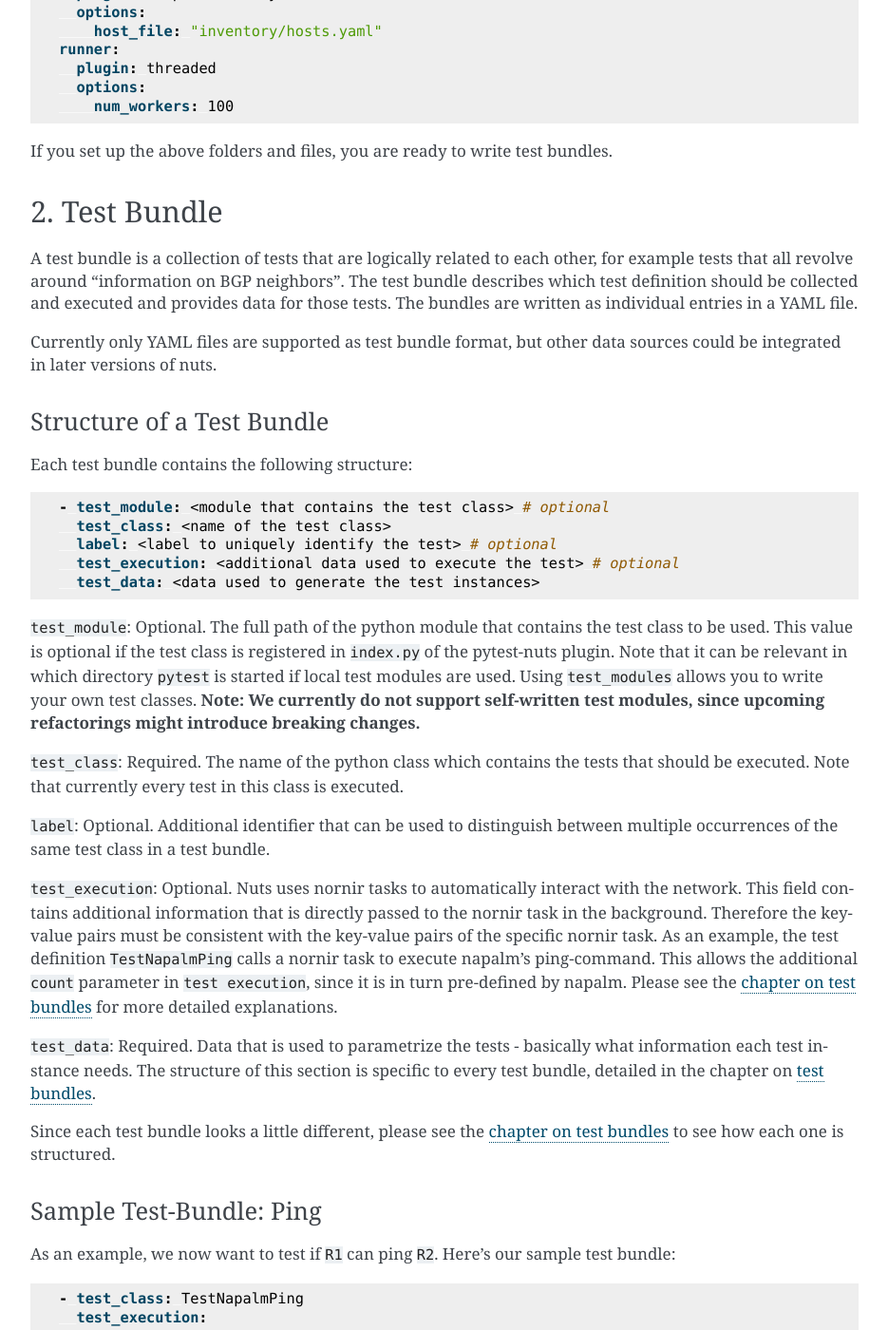
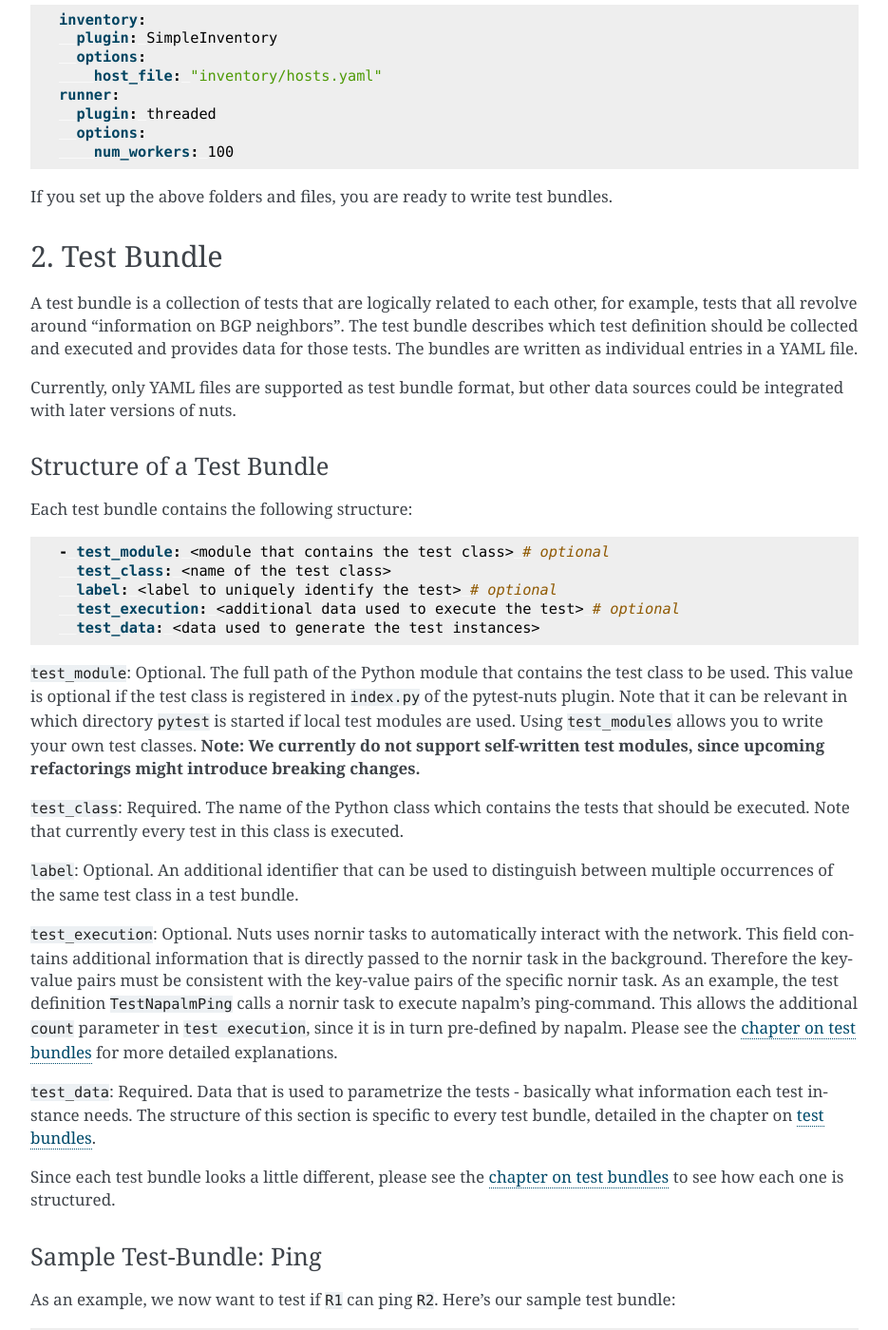
Before and after one commit to network-unit-testing-system/nuts, a Sphinx documentation site: the page built from docs/source/tutorial/firststeps.rst, in a window 1280 px wide and 1400 px high, scrolled down 1337 px. Shown: the whole window at 95% size, without its empty margins (282-1217 px from the left). Built offline with Sphinx 7.4.7, drawn with Linux system fonts in a browser that asks for light colours; some of the changed text lies outside the part shown.

Commit message:
Update docs, fix some typos

```diff
--- a/docs/source/tutorial/firststeps.rst
+++ b/docs/source/tutorial/firststeps.rst
@@ -73,9 +75,9 @@
 2. Test Bundle
 --------------
 
-A test bundle is a collection of tests that are logically related to each other, for example tests that all revolve around "information on BGP neighbors". The test bundle describes which test definition should be collected and executed and provides data for those tests. The bundles are written as individual entries in a YAML file.
+A test bundle is a collection of tests that are logically related to each other, for example, tests that all revolve around "information on BGP neighbors". The test bundle describes which test definition should be collected and executed and provides data for those tests. The bundles are written as individual entries in a YAML file.
 
-Currently only YAML files are supported as test bundle format, but other data sources could be integrated in later versions of nuts.
+Currently, only YAML files are supported as test bundle format, but other data sources could be integrated with later versions of nuts.
 
 Structure of a Test Bundle
 **************************
@@ -90,11 +92,11 @@
     test_execution: <additional data used to execute the test> # optional
     test_data: <data used to generate the test instances>
 
-``test_module``: Optional. The full path of the python module that contains the test class to be used. This value is optional if the test class is registered in ``index.py`` of the pytest-nuts plugin. Note that it can be relevant in which directory ``pytest`` is started if local test modules are used. Using ``test_modules`` allows you to write your own test classes. **Note: We currently do not support self-written test modules, since upcoming refactorings might introduce breaking changes.**
+``test_module``: Optional. The full path of the Python module that contains the test class to be used. This value is optional if the test class is registered in ``index.py`` of the pytest-nuts plugin. Note that it can be relevant in which directory ``pytest`` is started if local test modules are used. Using ``test_modules`` allows you to write your own test classes. **Note: We currently do not support self-written test modules, since upcoming refactorings might introduce breaking changes.**
 
-``test_class``: Required. The name of the python class which contains the tests that should be executed. Note that currently every test in this class is executed.
+``test_class``: Required. The name of the Python class which contains the tests that should be executed. Note that currently every test in this class is executed.
 
-``label``: Optional. Additional identifier that can be used to distinguish between multiple occurrences of the same test class in a test bundle.
+``label``: Optional. An additional identifier that can be used to distinguish between multiple occurrences of the same test class in a test bundle.
 
 ``test_execution``: Optional. Nuts uses nornir tasks to automatically interact with the network. This field contains additional information that is directly passed to the nornir task in the background. Therefore the key-value pairs must be consistent with the key-value pairs of the specific nornir task.
 As an example, the test definition ``TestNapalmPing`` calls a nornir task to execute napalm's ping-command.
```
Also changed, not shown: other parts of docs/source/tutorial/firststeps.rst (+8 -6 lines), docs/source/index.rst (+7 -7 lines), docs/source/testbundles/alltestbundles.rst (+6 -6 lines).
